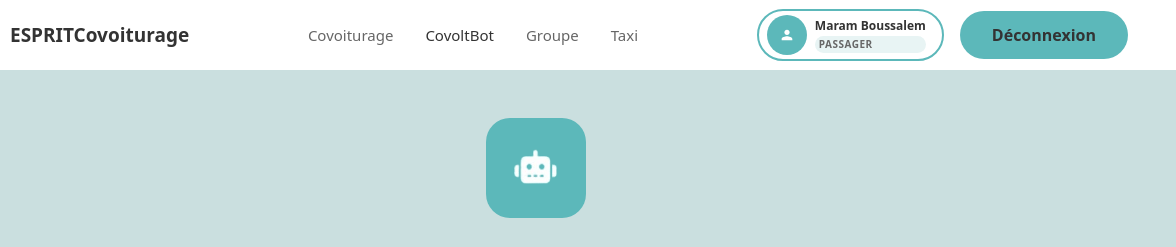
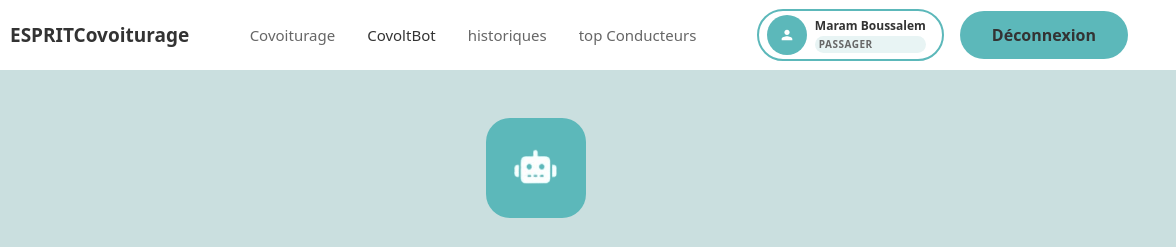
Before and after one commit to AchrafBENMOUELLI/uxui, a website built with Vite: page Pages/chatbot.html in a window 1280 px wide. Shown: the top 247 px of the page, 104-1280 px from the left. Built offline with nearby package versions, Linux system fonts and the light colour scheme.

Commit message:
please man work aman

```diff
--- a/Pages/chatbot.html
+++ b/Pages/chatbot.html
@@ -22,8 +22,8 @@
       <div class="hidden md:flex items-center gap-8">
         <a href="#" class="text-text-gray text-navlink font-medium hover:text-text-dark transition">Covoiturage</a>
         <a href="#" class="text-text-dark text-navlink font-medium">CovoltBot</a>
-        <a href="#" class="text-text-gray text-navlink font-medium hover:text-text-dark transition">Groupe</a>
-        <a href="#" class="text-text-gray text-navlink font-medium hover:text-text-dark transition">Taxi</a>
+        <a href="event.html" class="text-text-gray text-navlink font-medium hover:text-text-dark transition">historiques</a>
+        <a href="topConducteurs.html" class="text-text-gray text-navlink font-medium hover:text-text-dark transition">top Conducteurs</a>
       </div>
 
       <div class="flex items-center gap-2 lg:gap-4 flex-shrink-0">
```
